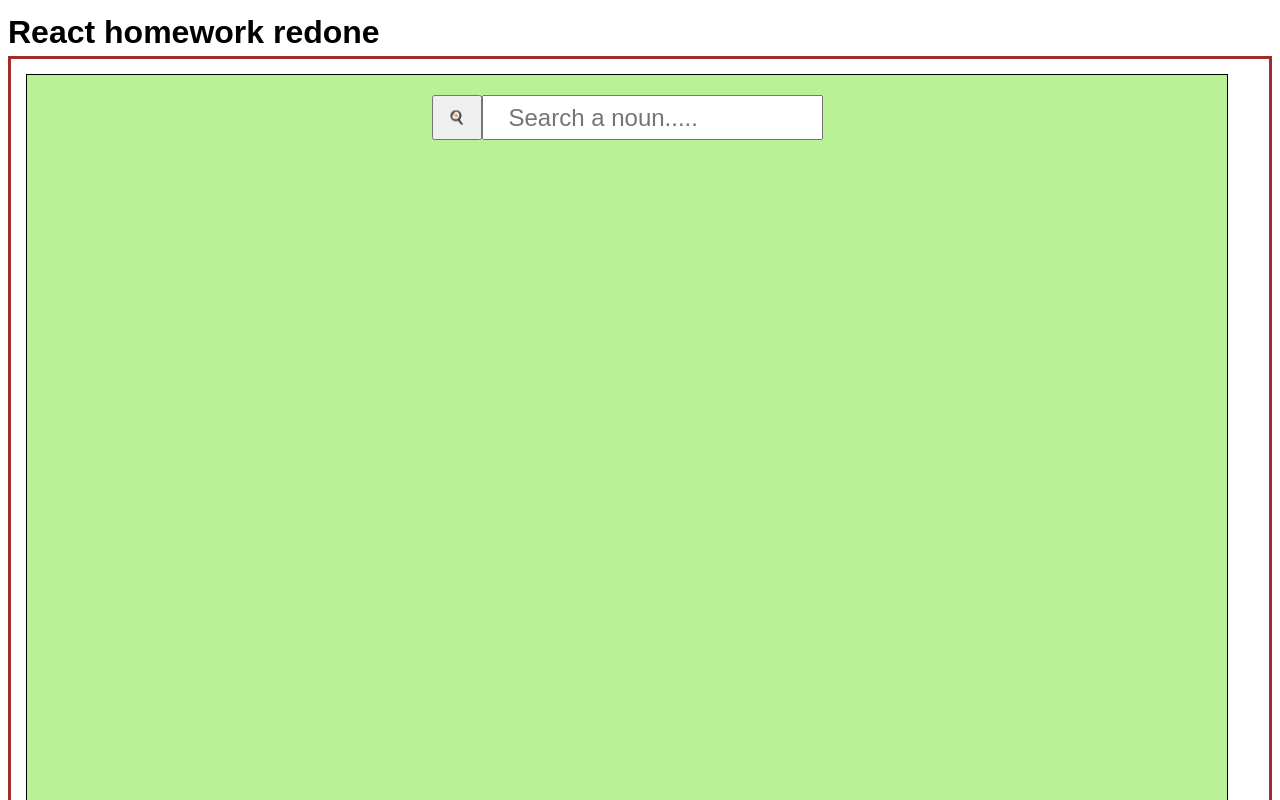
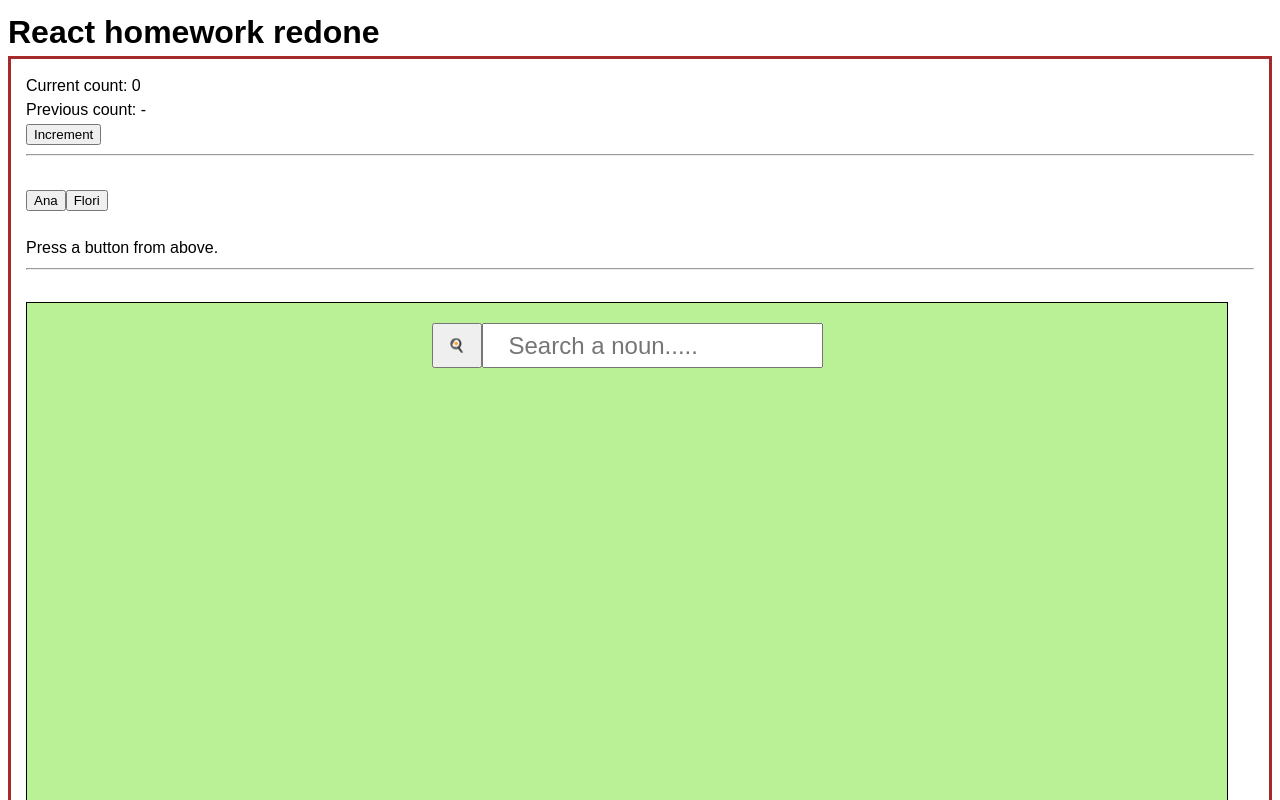
Before and after one commit to FloriGOIT/redone-hw1-react, a React (Create React App) app: page / in a window 1280 px wide. Shown: the top 800 px of the page. Built offline with nearby package versions, Linux system fonts and the light colour scheme.

Commit message:
I explored hooks- better understanding

```diff
--- a/src/components/App.jsx
+++ b/src/components/App.jsx
@@ -1,11 +1,18 @@
 
 import ImgGallery from "./home-work-3/ImgGallery";
+import { createContext, useContext, useState } from "react";
+import { PreferenciesSection, PreviousValueTracker } from "./test/Test2";
+const UserContext = createContext();
+export const useUserContect = () => useContext(UserContext);
+
 function App() {
 
 
   return (
     <>
       <h1>React homework redone</h1>
+
+
       <div
         style={{
           borderWidth: 3,
@@ -14,12 +21,32 @@ function App() {
           padding: 15,
         }}
       >
-        <ImgGallery />
+        <PreviousValueTracker />
         <hr />
         <br />
+        <UserProfile>
+          <PreferenciesSection/>
+        </UserProfile>
+
+      <hr />
+      <br />
+        <ImgGallery />
+
 
       </div>
     </>
   );
 }
 export default App;
+
+const UserProfile = ({ children }) => {
+  const [nameUser, setNameUser] = useState("")
+
+  const ana = (e) => setNameUser("Ana");
+  const flori = (e) => setNameUser("Flori")
+
+  return (<UserContext.Provider value={{ana, flori, nameUser}}>
+    {children}
+    </UserContext.Provider>)
+
+}
--- /dev/null
+++ b/src/components/test/Test2.jsx
@@ -0,0 +1,78 @@
+// use Context hook
+import { useEffect, useRef, useState} from 'react';
+import PropTypes from "prop-types"
+import { useUserContect } from "components/App"
+
+export const PreferenciesSection = () => {
+        const arr= ["apple", "cherries"]
+        return <User fruits={arr}/>
+}
+
+const User = (props) => {
+        const {ana, flori, nameUser} = useUserContect();
+        return (
+                <div>
+                        <button type="button" onClick={ana}>Ana</button>
+                        <button type="button" onClick={flori}>Flori</button>
+                        <br /><br />
+                        {nameUser === "" && <p>Press a button from above.</p>}
+                        {nameUser === "Ana" && <p>{nameUser} prefers to eat {props.fruits[0]}.</p>}
+                        {nameUser === "Flori" && <p>{nameUser} prefers to eat {props.fruits[1]}.</p>}
+</div>
+
+        )
+
+}
+
+User.propTypes = {name:PropTypes.string}
+
+/*
+ in app fac:
+ const UserContext = createContext();
+ export const useUserContect = () => useContext(UserContext);
+
+ adaug componenta in app:
+ <UserContext.Provider value={{key: value}}>
+
+        <Child/>
+
+ </UserContext.Provider>
+
+ const Child = () => {
+
+        return <Nephew/>}
+const Nephew =() => {
+        const {key} = useUserContext();
+        return <p>{key}</p>
+        }
+
+
+*/
+
+
+
+
+
+export function PreviousValueTracker() {
+  const [count, setCount] = useState(0);
+  const prevCountRef = useRef("-");
+
+  useEffect(() => {
+    prevCountRef.current = count;
+  }, [count]);
+
+  return (
+    <div>
+      <p>Current count: {count}</p>
+      <p>Previous count: {prevCountRef.current}</p>
+      <button onClick={() => setCount(count + 1)}>Increment</button>
+    </div>
+  );
+}
+/*
+Increment was clicked:
+1. state is updated and a re-render is programed;
+2. re-render and real-DOM updated;
+3. useEffect runs (prevCountRef.curent = count does not gnerate a rerender as hook, it just stores value)
+
+*/
```
Also changed, not shown: src/components/test/Test.jsx (+2 -0 lines), src/components/test/Test1.jsx (+2 -0 lines).
